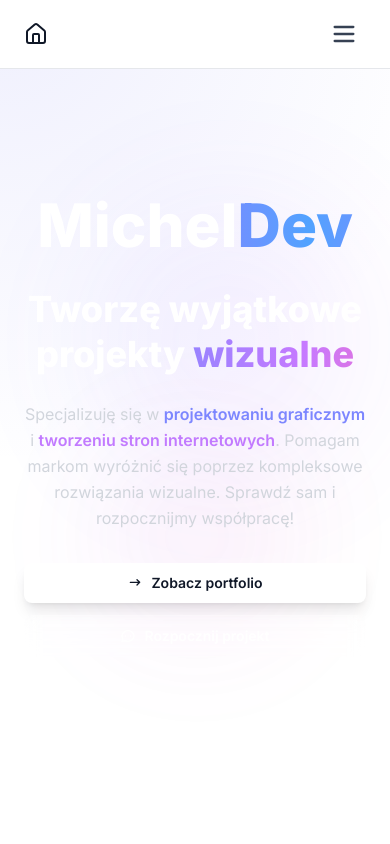
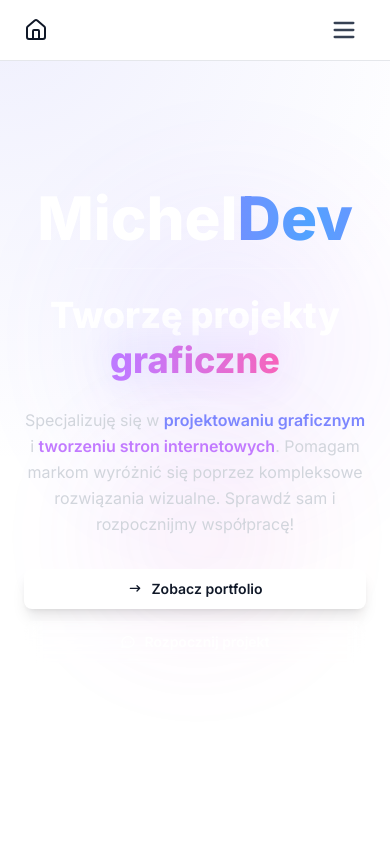
Before and after one commit to Lorexowy/micheldev-portfolio, a Next.js app: page / in a window 390 px wide. Shown: the top 844 px of the page. Built offline with nearby package versions, Linux system fonts and the light colour scheme.

Commit message:
poprawki kolejne hero i navbar

```diff
--- a/src/components/Navbar.tsx
+++ b/src/components/Navbar.tsx
@@ -103,7 +103,7 @@ export default function Navbar() {
       {/* Mobile Header (visible on small screens) */}
       <header
         className={`
-          lg:hidden fixed inset-x-0 top-0 z-50 flex items-center justify-between px-6 py-3
+          lg:hidden fixed inset-x-0 top-0 z-50 flex items-center justify-between px-6 py-2
           bg-white dark:bg-gray-950 border-b border-gray-200 dark:border-gray-800
           transition-all duration-300 ease-out
           ${scrolled ? "shadow-md" : "shadow-none"}
--- a/src/components/sections/Hero.tsx
+++ b/src/components/sections/Hero.tsx
@@ -1,7 +1,7 @@
 "use client"
 
 import { Inter } from "next/font/google"
-import { motion, type Variants, useScroll, useTransform } from "framer-motion"
+import { motion, AnimatePresence, type Variants, useScroll, useTransform } from "framer-motion"
 import { useEffect, useState } from "react"
 
 const inter = Inter({ subsets: ["latin"], variable: "--font-inter" })
@@ -28,6 +28,16 @@ export default function Hero() {
   const y1 = useTransform(scrollY, [0, 300], [0, -50])
   const y2 = useTransform(scrollY, [0, 300], [0, -100])
   const [mousePosition, setMousePosition] = useState({ x: 0, y: 0 })
+
+  const words = ["wizualne", "graficzne", "mobilne", "cyfrowe", "internetowe", "komercyjne", "UX/UI"];
+  const [currentIndex, setCurrentIndex] = useState(0);
+
+  useEffect(() => {
+    const interval = setInterval(() => {
+      setCurrentIndex(prev => (prev + 1) % words.length);
+    }, 3000);
+    return () => clearInterval(interval);
+  }, []);
 
   useEffect(() => {
     const handleMouseMove = (e: MouseEvent) => {
@@ -86,7 +96,7 @@ export default function Hero() {
 
       <motion.div className="relative z-10 w-full lg:w-1/2 max-w-2xl text-center lg:text-left order-1 lg:order-1">
 
-        <motion.div className="mb-6 md:mb-8" variants={item}>
+        <motion.div className="mb-3 md:mb-1" variants={item}>
           <h1 className="text-6xl sm:text-5xl md:text-4xl lg:text-5xl xl:text-8xl font-extrabold text-white leading-tight sm:leading-tight md:leading-tight lg:leading-tight">
             Michel
             <motion.span
@@ -107,24 +117,36 @@ export default function Hero() {
           </h1>
         </motion.div>
 
+        <motion.div variants={item} className="mb-6 md:mb-8 flex justify-center lg:justify-start">
+          <div className="w-60 h-px bg-white/20" />
+        </motion.div>
+
         <motion.div className="mb-6 md:mb-8" variants={item}>
           <h1 className="text-4xl sm:text-5xl md:text-4xl lg:text-5xl xl:text-6xl font-extrabold text-white leading-tight sm:leading-tight md:leading-tight lg:leading-tight">
-            Tworzę wyjątkowe projekty{" "}
+            Tworzę projekty{" "}
+            <span className="inline-block w-[12ch] relative">
+            <AnimatePresence mode="wait">
               <motion.span
+                key={currentIndex}
                 className="relative inline-block text-transparent bg-clip-text bg-gradient-to-r from-indigo-400 via-purple-400 to-pink-400 bg-[length:200%_200%]"
-              animate={{
-                backgroundPosition: ["0% 50%", "100% 50%", "0% 50%"],
+                initial={{ opacity: 0 }}
+                animate={{ opacity: 1, backgroundPosition: ["0% 50%", "100% 50%", "0% 50%"] }}
+                exit={{ opacity: 0 }}
+                transition={{
+                  opacity: { duration: 0.5 },
+                  backgroundPosition: { duration: 5, repeat: Infinity, ease: "linear" }
                 }}
-              transition={{ duration: 5, repeat: Number.POSITIVE_INFINITY, ease: "linear" }}
                 whileHover={{ scale: 1.05 }}
               >
-              wizualne
+                {words[currentIndex]}
                 <motion.div
                   className="absolute -inset-1 bg-gradient-to-r from-indigo-500/20 to-purple-500/20 rounded-lg blur-lg"
                   animate={{ opacity: [0, 0.5, 0] }}
-                transition={{ duration: 2, repeat: Number.POSITIVE_INFINITY }}
+                  transition={{ duration: 2, repeat: Infinity }}
                 />
               </motion.span>
+            </AnimatePresence>
+            </span>
           </h1>
         </motion.div>
 
```
Lines whose indentation alone changed are shown as unchanged.
